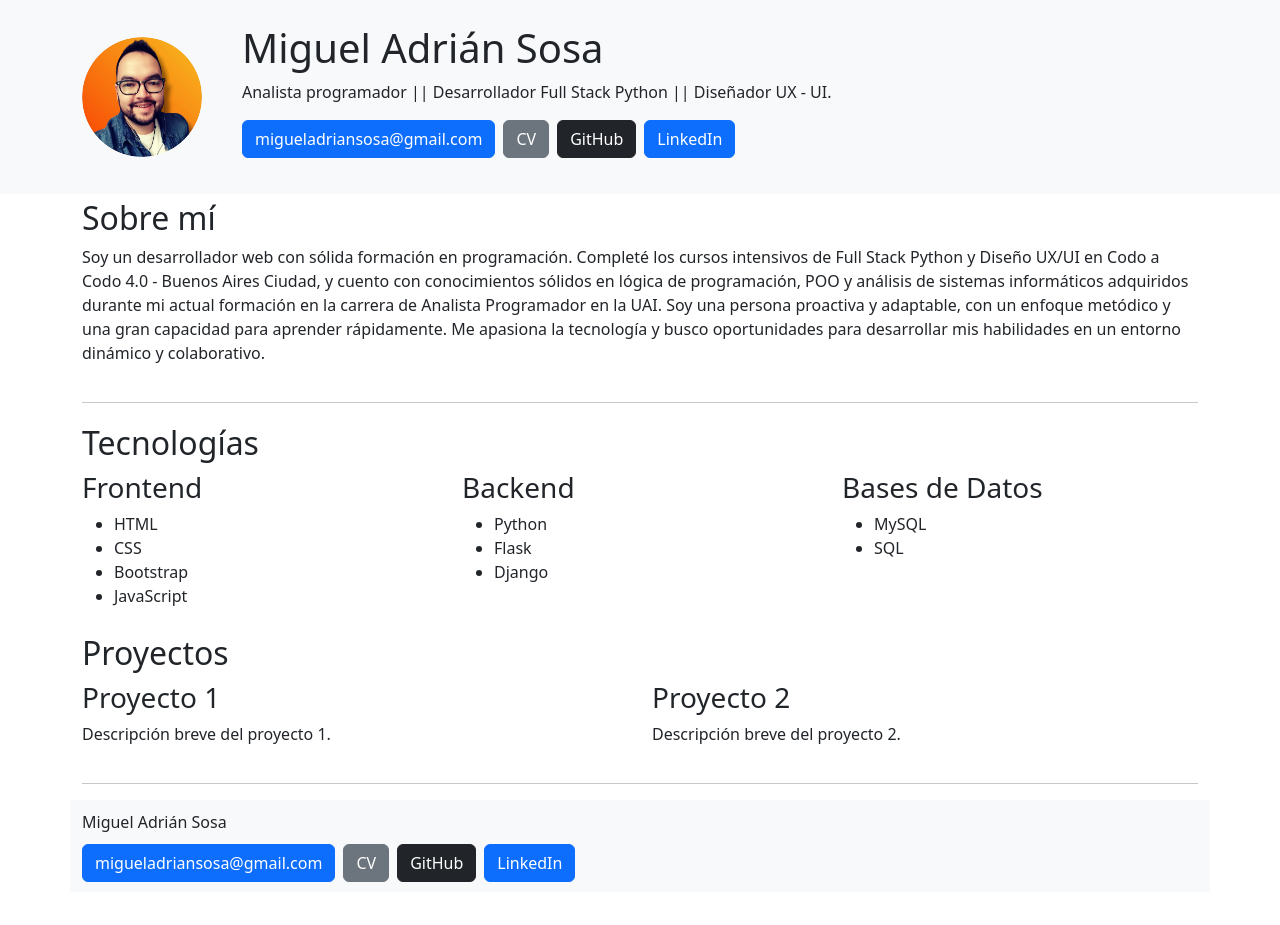
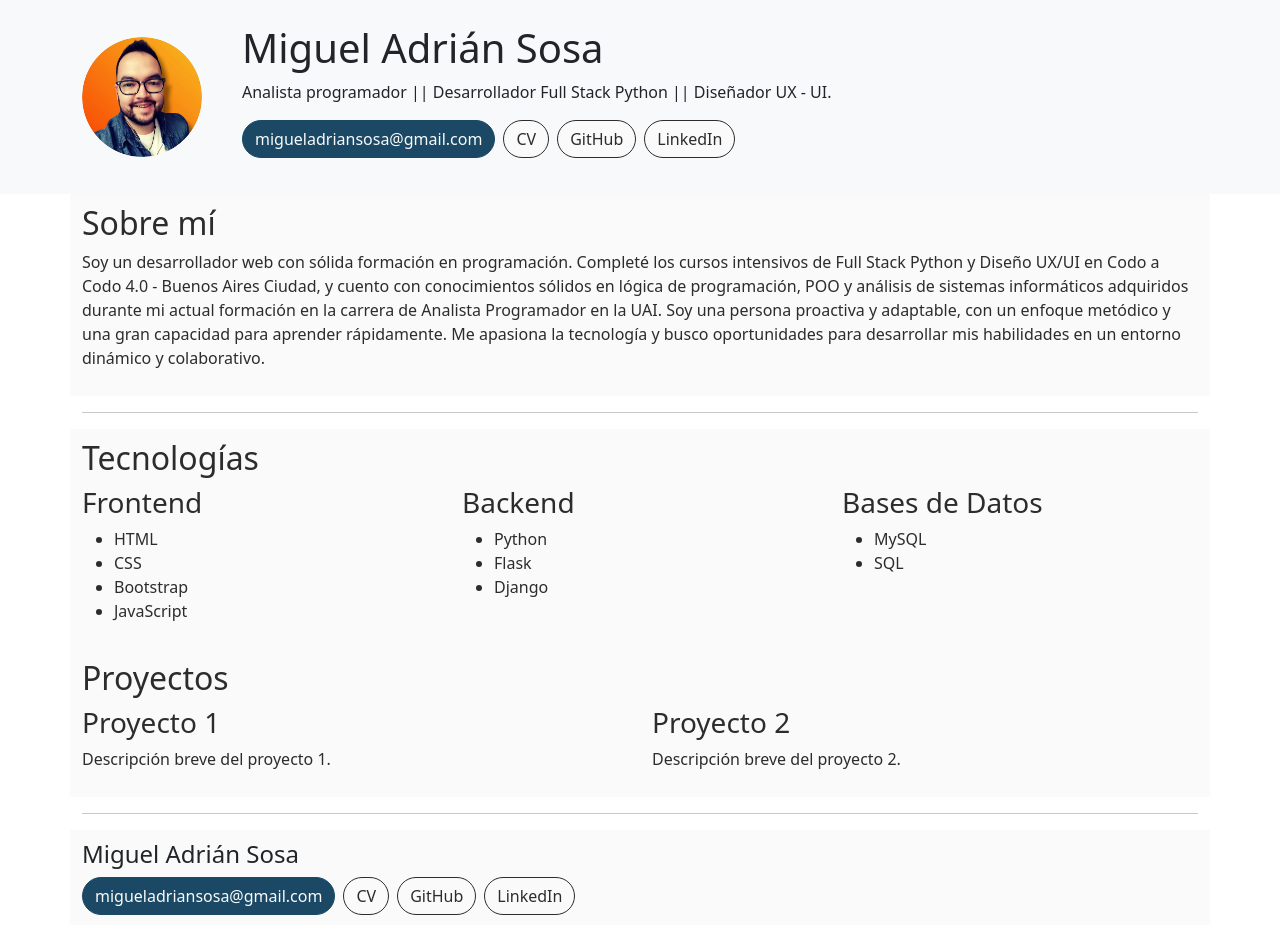
Before and after one commit to miguesosa/Portfolio, a plain HTML site: page index.html in a window 1280 px wide. Before the commit the page ends 892 px from the top, so only its background shows below. Drawn offline with nearby package versions, Linux system fonts and the light colour scheme.

Commit message:
Aplicar paleta de colores minimalista al CSS: ajustar estilos de botones, hover y bordes, mejorar consistencia de diseño.

```diff
--- a/css/styles.css
+++ b/css/styles.css
@@ -1,10 +1,17 @@
-/* Estilos generales */
+:root {
+    --fondo-principal: #FAFAFA;
+    --texto-principal: #2C2C2C;
+    --color-accion: #1B4965;
+    --color-secundario: #CA6702;
+}
+
 body {
     margin: 0;
     font-family: Arial, sans-serif;
+    background-color: var(--fondo-principal);
+    color: var(--texto-principal);
 }
 
-/* Encabezado */
 .header-container {
     display: flex;
     align-items: center;
@@ -21,26 +28,23 @@ body {
     margin-left: 20px;
 }
 
-/* Secciones */
 .section {
     padding: 5px;
 }
 
-/* Estilos para los hr */
 .hr-container {
     display: flex;
     justify-content: center;
 }
 
 .hr-container hr {
-    border: 1px solid #ccc;
+    border: 1px solid var(--color-accion);
 }
 
-/* Footer */
 .footer {
-    background-color: #f8f9fa;
     padding: 10px 0;
     text-align: left;
+    background-color: var(--fondo-principal);
 }
 
 .footer p {
@@ -51,3 +55,39 @@ body {
     display: flex;
     gap: 10px;
 }
+
+/* Estilos para botones */
+a.btn-primary {
+    background-color: var(--color-accion);
+    border-color: var(--color-accion);
+    color: var(--fondo-principal);
+    border-radius: 30px;
+}
+
+a.btn-primary:hover {
+    background-color: #0F2D40;
+}
+
+a.btn-secondary {
+    background-color: var(--fondo-principal);
+    border-color: var(--texto-principal);
+    color: var(--texto-principal);
+    border-radius: 30px;
+}
+
+a.btn-secondary:hover {
+    background-color: #EAEAEA;
+    color: var(--texto-principal)
+}
+
+/* Estilos para títulos */
+h1, h2, h3, h4, h5, h6 {
+    color: var(--color-secundario);
+}
+
+/* Ajustes de diseño para secciones */
+.section {
+    background-color: var(--fondo-principal);
+    color: var(--texto-principal);
+    padding: 10px;
+}
--- a/index.html
+++ b/index.html
@@ -3,7 +3,7 @@
 <head>
     <meta charset="UTF-8">
     <meta name="viewport" content="width=device-width, initial-scale=1.0">
-    <meta name="description" content="Portfolio web de Miguel Adrián Sosa">
+    <meta name="description" content="Portfolio de Miguel Adrián Sosa, desarrollador web, programador Full Stack Python y diseñador UX/UI. Exploración de proyectos y habilidades en programación.">
     <title>Portfolio | Miguel Adrián Sosa</title>
     <link rel="stylesheet" href="css/styles.css">
     <link href="https://cdn.jsdelivr.net/npm/bootstrap@5.3.3/dist/css/bootstrap.min.css" rel="stylesheet">
@@ -11,15 +11,15 @@
 <body>
     <header class="bg-light py-4">
         <div class="container header-container">
-            <img src="img/profile.jpg" alt="Foto de perfil" class="rounded-circle">
+            <img src="img/profile.jpg" alt="Foto de perfil de Miguel Adrián Sosa, desarrollador web" class="rounded-circle">
             <div class="text-content">
                 <h1>Miguel Adrián Sosa</h1>
                 <p>Analista programador || Desarrollador Full Stack Python || Diseñador UX - UI.</p>
                 <div class="d-flex flex-wrap gap-2" style="padding-bottom: 12px;">
                     <a href="mailto:migueladriansosa@gmail.com" class="btn btn-primary">migueladriansosa@gmail.com</a>
                     <a href="path/to/cv.pdf" class="btn btn-secondary">CV</a>
-                    <a href="https://github.com/miguesosa" class="btn btn-dark" target="_blank">GitHub</a>
-                    <a href="https://linkedin.com/in/miguel-adrian-sosa" class="btn btn-primary" target="_blank">LinkedIn</a>
+                    <a href="https://github.com/miguesosa" class="btn btn-secondary" target="_blank" aria-label="Enlace a mi perfil de GitHub">GitHub</a>
+                    <a href="https://linkedin.com/in/miguel-adrian-sosa" class="btn btn-secondary" target="_blank" aria-label="Enlace a mi perfil de LinkedIn">LinkedIn</a>
                 </div>
             </div>
         </div>
@@ -83,12 +83,12 @@
     </div>
 
     <footer class="container footer">
-        <p>Miguel Adrián Sosa</p>
+        <h4>Miguel Adrián Sosa</h4>
         <div class="d-flex flex-wrap gap-2 footer-buttons">
             <a href="mailto:migueladriansosa@gmail.com" class="btn btn-primary">migueladriansosa@gmail.com</a>
             <a href="path/to/cv.pdf" class="btn btn-secondary">CV</a>
-            <a href="https://github.com/miguesosa" class="btn btn-dark" target="_blank">GitHub</a>
-            <a href="https://linkedin.com/in/miguel-adrian-sosa" class="btn btn-primary" target="_blank">LinkedIn</a>
+            <a href="https://github.com/miguesosa" class="btn btn-secondary" target="_blank">GitHub</a>
+            <a href="https://linkedin.com/in/miguel-adrian-sosa" class="btn btn-secondary" target="_blank">LinkedIn</a>
         </div>
     </footer>
 
```
